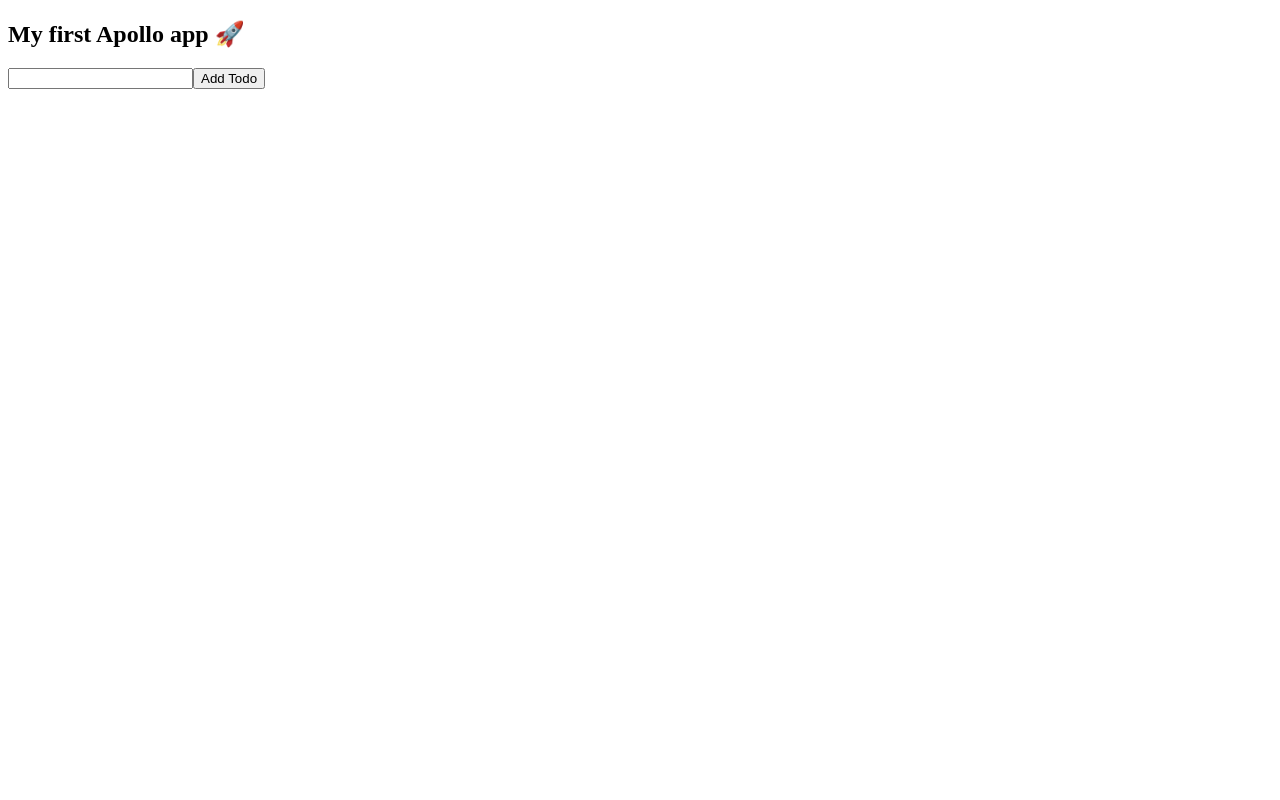
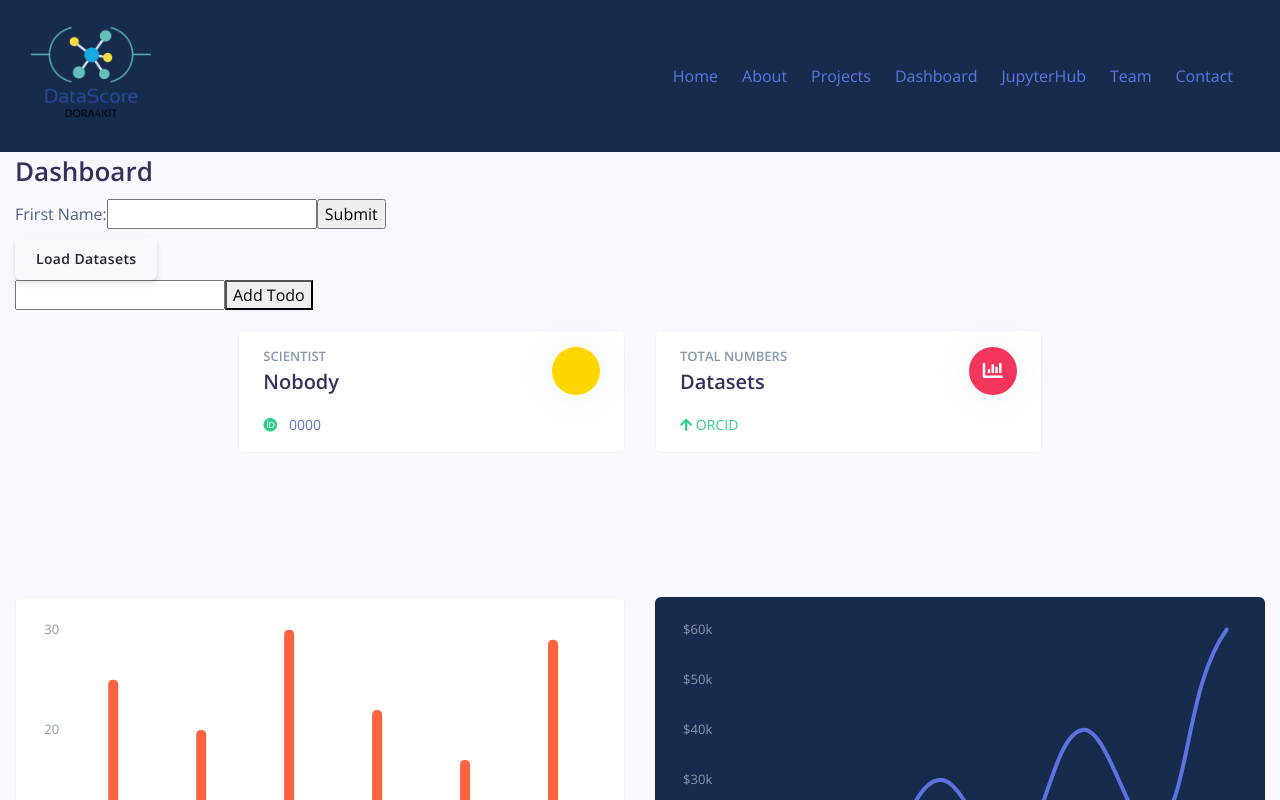
Before and after one commit to ASDSE/datascore-reactjs, a React (Create React App) app: page /dashboard in a window 1280 px wide. Shown: the top 800 px of the page. Built offline with nearby package versions, Linux system fonts and the light colour scheme.

Commit message:
messing around with hooks in dashboard

```diff
--- a/src/index.js
+++ b/src/index.js
@@ -1,57 +1,52 @@
-import React from 'react';
-import ReactDOM, {render} from 'react-dom';
+  import React from 'react';
+  import ReactDOM from 'react-dom';
+  import {ApolloProvider } from '@apollo/client';
+  import {client} from "components/GraphQL/GraphQLClient.js";
+  import { Route, BrowserRouter as Router, Switch} from 'react-router-dom'
+  import "assets/plugins/nucleo/css/nucleo.css";
+  import "@fortawesome/fontawesome-free/css/all.min.css";
+  import "assets/css/argon-dashboard-react.css";
 
-import { gql, useMutation, ApolloProvider, ApolloClient, InMemoryCache } from '@apollo/client';
+  //import './index.css';
+  import App from './App';
+  import Error404 from './error'
+  import About from 'views/About'
+  import Contact from 'views/Contact'
+  import Disclaimer from 'views/Disclaimer'
+  import Team from 'views/Team'
+  import Dashboard from 'views/Dashboard'
+  import ProjectCards from "views/Projects";
+  import JupyterHub from "views/JupyterHub";
+  import Navbars from "components/Navbars/Navbars.js";
+  import Footer from "components/Footers/MainFooter"
+  const routing = (
+          <div>
+            <ApolloProvider client={client}>
+              <Router>
+                <Navbars />
+                <Switch>
+                  <Route exact path="/" component={App} />
+                  <Route exact path="/projects" component={ProjectCards} />
+                  <Route exact path="/contact" component={Contact} />
+                  <Route exact path="/team" component={Team} />
+                  <Route exact path="/about" component={About} />
+                  <Route exact path="/disclaimer" component={Disclaimer} />
+                  <Route exact path="/dashboard" component={Dashboard} />
+                  <Route exact path="/jupyterhub" component={JupyterHub} />
 
 
-const client = new ApolloClient({
-  uri: 'https://48p1r2roz4.sse.codesandbox.io',
-  cache: new InMemoryCache()
-});
+                  <Route component={Error404} />
 
-const ADD_TODO = gql`
-  mutation AddTodo($type: String!) {
-    addTodo(type: $type) {
-      id
-      type
-    }
-  }
-`;
-
-function AddTodo() {
-  let input;
-  const [addTodo, { data }] = useMutation(ADD_TODO);
-
-  return (
-    <div>
-      <form
-        onSubmit={e => {
-          e.preventDefault();
-          addTodo({ variables: { type: input.value } });
-          input.value = '';
-        }}
-      >
-        <input
-          ref={node => {
-            input = node;
-          }}
-        />
-        <button type="submit">Add Todo</button>
-      </form>
-    </div>
+                </Switch>
+                <Footer/>
+              </Router>
+            </ApolloProvider>
+          </div>
   );
-}
 
 
-function App() {
-  return (
-    <ApolloProvider client={client}>
-      <div>
-        <h2>My first Apollo app 🚀</h2>
-        <AddTodo/>
-      </div>
-    </ApolloProvider>
+
+  ReactDOM.render(
+    routing,
+    document.getElementById('root')
   );
-}
-
-render(<App />, document.getElementById('root'));
--- a/src/views/Dashboard.js
+++ b/src/views/Dashboard.js
@@ -1,4 +1,4 @@
-import React from 'react'
+import React, { useState } from 'react'
 import classnames from "classnames";
 import {client, DCQuery, DATA_CITE_QUERY, DATA_CITE_MUTATION} from "components/GraphQL/GraphQLClient.js";
 import { ApolloClient,ApolloProvider, InMemoryCache, gql, useQuery, useLazyQuery, useMutation } from '@apollo/client';
@@ -32,8 +32,37 @@
   chartExample2
 } from "variables/charts.js";
 
+
+
+export function NameForm(props) {
+  const [name, setName] = useState("");
+  const [getData, { loading, error, data }] = useLazyQuery(DATA_CITE_QUERY);
+  const handleSubmit = (evt) => {
+      evt.preventDefault();
+      getData();
+      alert(`Submitting Name ${name}`)
+  }
+  return (
+    <form onSubmit={handleSubmit}>
+      <label>
+        Frirst Name:
+        <input
+          type="text"
+          value={name}
+          onChange={e => setName(e.target.value)}
+        />
+      </label>
+      <input type="submit" value="Submit" />
+    </form>
+  );
+}
+
+
+
 function Dashboard(props){
+  let input;
   const [getData, { loading, error, data }] = useLazyQuery(DATA_CITE_QUERY);
+  const [getMutation, { mutdata }] = useMutation(DATA_CITE_MUTATION);
   if (loading) return (
     <Container fluid>
       <h1>Dashboard</h1>
@@ -50,10 +79,26 @@
 
     <Container fluid>
       <h1>Dashboard</h1>
+      <NameForm/>
       <Button onClick={() => getData()}>
         Load Datasets
       </Button>
-
+      <div>
+        <form
+          onSubmit={e => {
+            e.preventDefault();
+            getMutation({ variables: { type: input.value } });
+            input.value = '';
+          }}
+        >
+          <input
+            ref={node => {
+              input = node;
+            }}
+          />
+          <button type="submit">Add Todo</button>
+        </form>
+      </div>
       <InfoCards Name={data ? data.person.name :"Nobody"} Orcid={data ? data.person.id : "0000"} />
       <Row>
         <Col>
```
Also changed, not shown: src/index_apollo.js (added, +57 -0 lines), src/index_main.js (deleted, +0 -52 lines).
